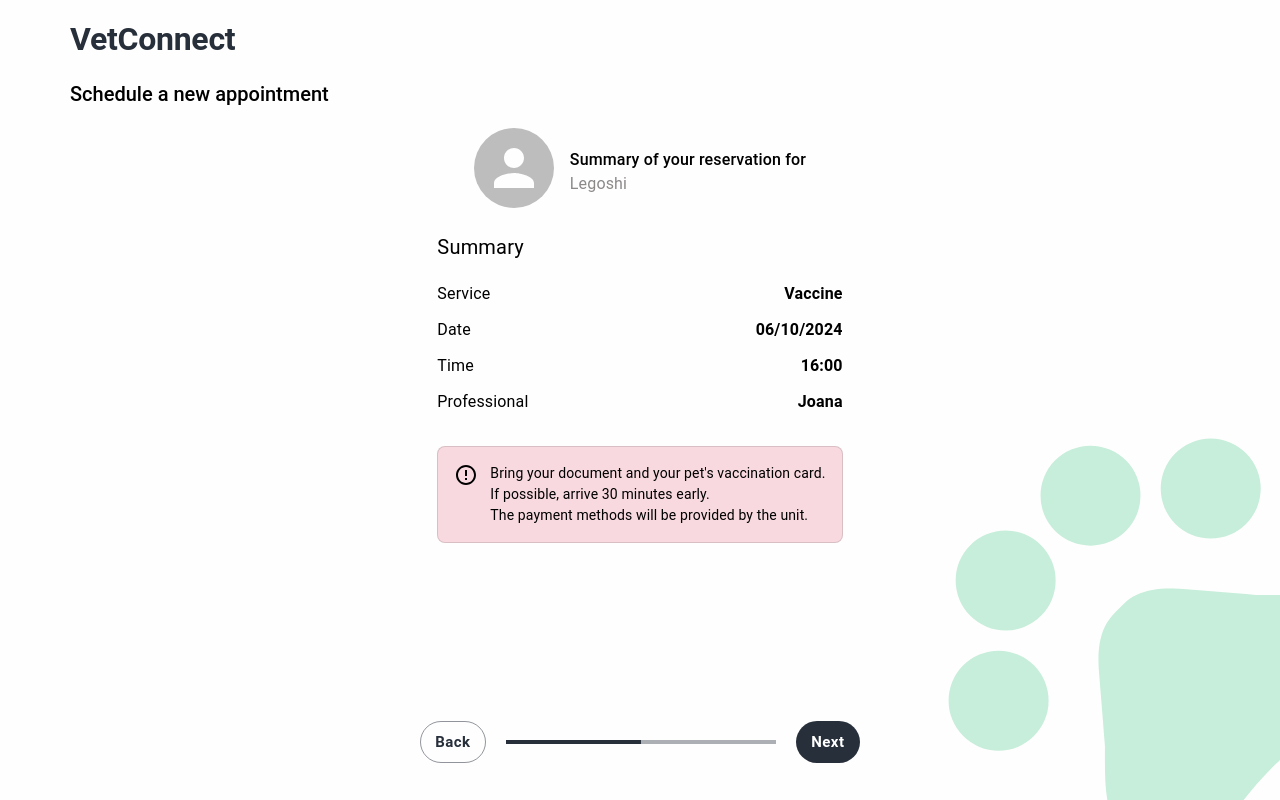
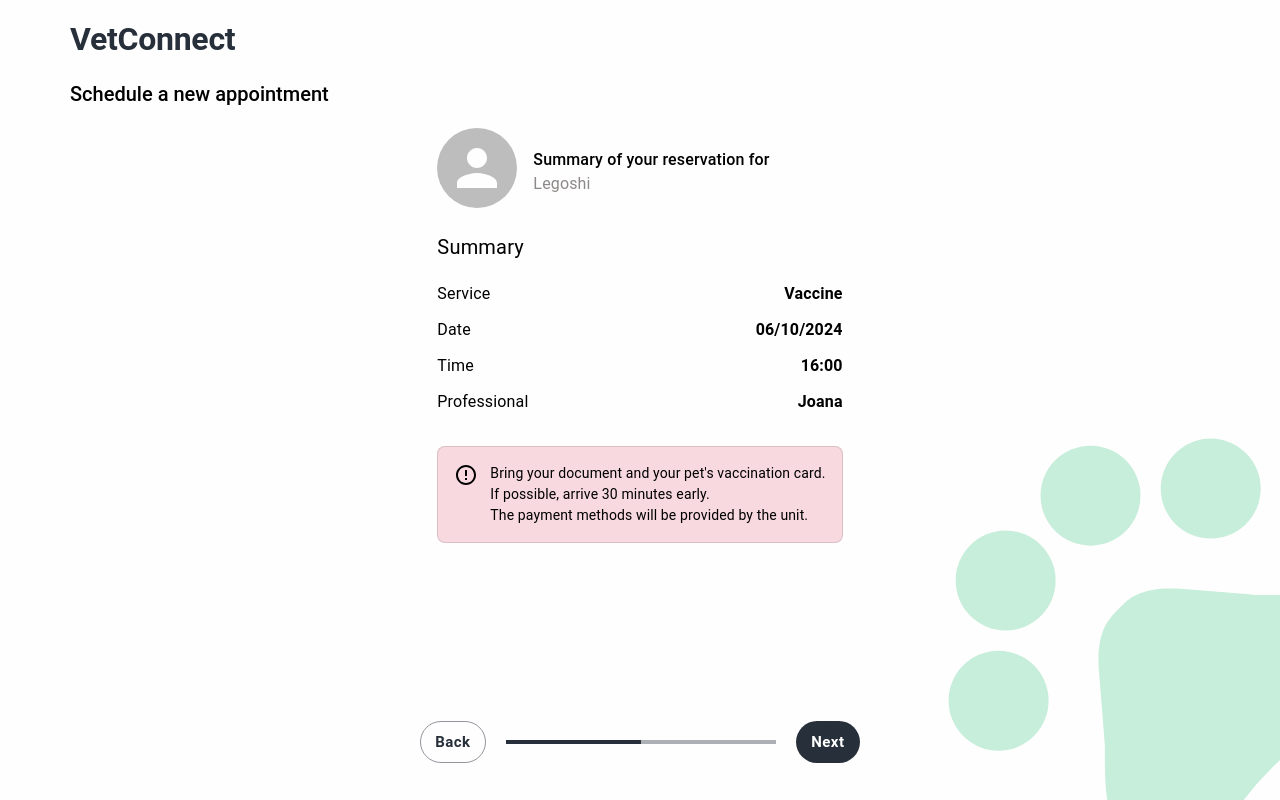
Before and after one commit to SpruceGabriela/VetConnect, a React (Vite) app: page / in a window 1280 px wide. Built offline with nearby package versions, Linux system fonts and the light colour scheme.

Commit message:
feat: implement styles for form

```diff
--- a/package.json
+++ b/package.json
@@ -17,6 +17,8 @@
     "@emotion/styled": "^11.11.5",
     "@mui/icons-material": "^5.16.0",
     "@mui/material": "^5.16.0",
+    "@mui/x-date-pickers": "^7.10.0",
+    "dayjs": "^1.11.11",
     "react": "^18.3.1",
     "react-dom": "^18.3.1",
     "react-icons": "^5.2.1",
--- a/src/pages/private/NewAppointment/components/StepsManager/components/ChooseDate/index.tsx
+++ b/src/pages/private/NewAppointment/components/StepsManager/components/ChooseDate/index.tsx
@@ -11,7 +11,7 @@ export default function ChooseDate() {
       <Grid
         sx={{
           display: 'flex',
-          justifyContent: 'center',
+          justifyContent: 'start',
           flexDirection: 'row',
           textAlign: 'start',
           marginBottom: '16px'
--- a/src/pages/private/NewAppointment/components/StepsManager/components/ChooseService/index.tsx
+++ b/src/pages/private/NewAppointment/components/StepsManager/components/ChooseService/index.tsx
@@ -46,7 +46,7 @@ export default function ChooseService({
       <Grid
         sx={{
           display: 'flex',
-          justifyContent: 'center',
+          justifyContent: 'start',
           flexDirection: 'row',
           textAlign: 'start',
           marginBottom: '16px'
--- a/src/pages/private/NewAppointment/components/StepsManager/components/Summary/index.tsx
+++ b/src/pages/private/NewAppointment/components/StepsManager/components/Summary/index.tsx
@@ -12,7 +12,7 @@ export default function Summary() {
       <Grid
         sx={{
           display: 'flex',
-          justifyContent: 'center',
+          justifyContent: 'start',
           flexDirection: 'row',
           textAlign: 'start',
           marginBottom: '16px'
```
Also changed, not shown: 1 other file (tests, documents, lock files or other folders).
